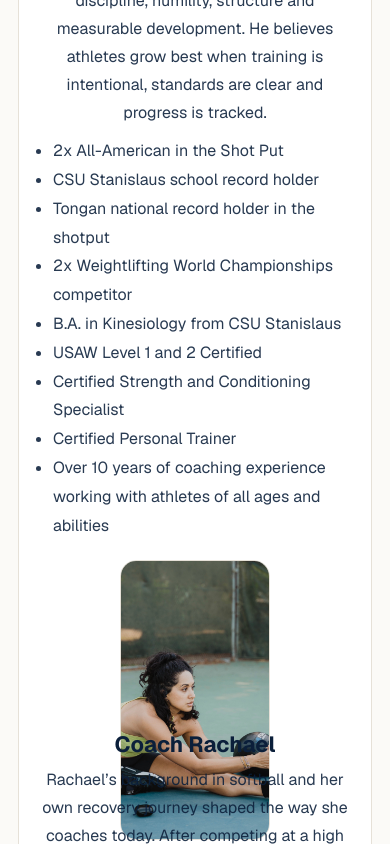
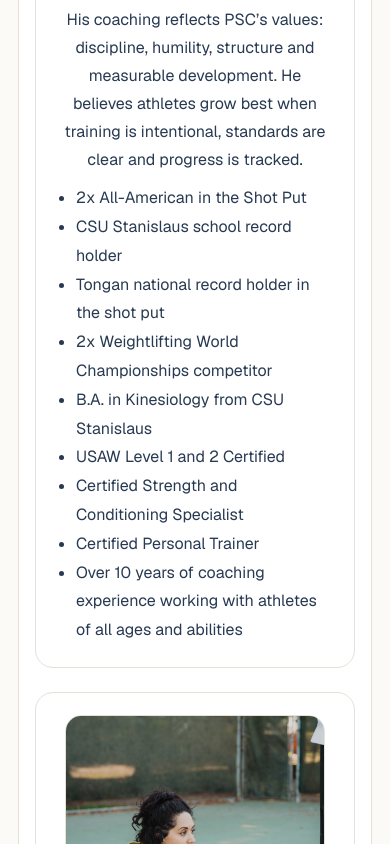
Before and after one commit to UHE4VY/pasifika-sc, a Next.js app: page / in a window 390 px wide. Shown: the part 4360-5204 px from the top of the page. Built offline with nearby package versions, Linux system fonts and the light colour scheme.

Commit message:
Coach bio edits and update to global.css

```diff
--- a/app/globals.css
+++ b/app/globals.css
@@ -125,3 +125,62 @@
     margin-right: auto;
   }
 }
+
+.coach-section {
+  display: grid;
+  gap: 24px;
+}
+
+.coach-card {
+  display: grid;
+  grid-template-columns: 220px minmax(0, 1fr);
+  gap: 24px;
+  align-items: start;
+  padding: 22px;
+  border: 1px solid var(--border);
+  border-radius: 18px;
+  background: var(--panel2);
+  box-shadow: 0 8px 20px var(--shadow);
+}
+
+.coach-image-wrap {
+  width: 220px;
+}
+
+.coach-image {
+  width: 100%;
+  height: 260px;
+  display: block;
+  object-fit: cover;
+  border-radius: 16px;
+  border: 1px solid var(--border);
+}
+
+.coach-text {
+  min-width: 0;
+}
+
+@media (max-width: 768px) {
+  .coach-card {
+    grid-template-columns: 1fr;
+    gap: 16px;
+    text-align: center;
+  }
+
+  .coach-image-wrap {
+    width: 100%;
+    max-width: 260px;
+    margin: 0 auto;
+  }
+
+  .coach-image {
+    height: 260px;
+  }
+
+  .coach-text ul {
+    text-align: left;
+    max-width: 340px;
+    margin-left: auto;
+    margin-right: auto;
+  }
+}
--- a/app/page.tsx
+++ b/app/page.tsx
@@ -255,7 +255,7 @@ export default function HomePage() {
   <h2 style={sectionTitleStyle}>Meet the Coaches</h2>
 
   <div className="coach-section">
-  <div className="coach-card">
+    <article className="coach-card">
       <div className="coach-image-wrap">
         <img
           src="/coaches/josh.jpeg"
@@ -266,59 +266,63 @@ export default function HomePage() {
 
       <div className="coach-text">
         <h3 style={coachNameStyle}>Coach Josh</h3>
+
         <p style={coachBodyStyle}>
-                  Josh’s path in sport was shaped by both setbacks and
-                  high-level competition. After a season-ending football injury
-                  in high school, he rebuilt through track &amp; field and went
-                  on to earn All-American honors in the shot put, set the CSU
-                  Stanislaus school record and represent the Kingdom of Tonga
-                  on the world stage in the sport of olympic weightlifting.
+          Josh’s path in sport was shaped by both setbacks and high-level
+          competition. After a season-ending football injury in high school, he
+          rebuilt through track &amp; field and went on to earn All-American
+          honors in the shot put, set the CSU Stanislaus school record and
+          represent the Kingdom of Tonga on the world stage in the sport of
+          Olympic weightlifting.
         </p>
+
         <p style={coachBodyStyle}>
-                  His coaching reflects PSC’s values: discipline, humility,
-                  structure and measurable development. He believes athletes
-                  grow best when training is intentional, standards are clear
-                  and progress is tracked.
+          His coaching reflects PSC’s values: discipline, humility, structure
+          and measurable development. He believes athletes grow best when
+          training is intentional, standards are clear and progress is tracked.
         </p>
 
         <ul style={coachListStyle}>
           <li>2x All-American in the Shot Put</li>
           <li>CSU Stanislaus school record holder</li>
-                  <li>Tongan national record holder in the shotput</li>
+          <li>Tongan national record holder in the shot put</li>
           <li>2x Weightlifting World Championships competitor</li>
           <li>B.A. in Kinesiology from CSU Stanislaus</li>
           <li>USAW Level 1 and 2 Certified</li>
           <li>Certified Strength and Conditioning Specialist</li>
           <li>Certified Personal Trainer</li>
-                  <li>Over 10 years of coaching experience working with athletes of all ages and abilities</li>
+          <li>
+            Over 10 years of coaching experience working with athletes of all
+            ages and abilities
+          </li>
         </ul>
       </div>
-            </div>
+    </article>
 
-            <div className="coach-card">
+    <article className="coach-card">
       <div className="coach-image-wrap">
         <img
           src="/coaches/rachael.jpeg"
           alt="Coach Rachael Simbra"
-                  style={coachImageStyle}
+          className="coach-image"
         />
       </div>
 
       <div className="coach-text">
         <h3 style={coachNameStyle}>Coach Rachael</h3>
+
         <p style={coachBodyStyle}>
-                  Rachael’s background in softball and her own recovery journey
-                  shaped the way she coaches today. After competing at a high
-                  level through her youth and having her competitive career cut
-                  short by injury, she found her way into coaching and athlete
-                  development.
+          Rachael’s background in softball and her own recovery journey shaped
+          the way she coaches today. After competing at a high level through her
+          youth and having her competitive career cut short by injury, she found
+          her way into coaching and athlete development.
         </p>
+
         <p style={coachBodyStyle}>
-                  She brings a warm but standards-driven approach that helps
-                  young athletes build confidence, movement quality, and
-                  long-term athletic ability. Her work reflects PSC’s belief
-                  that strong athletes are built through consistency, care, and
-                  community.
+          She brings a warm but standards-driven approach that helps young
+          athletes build confidence, movement quality, and long-term athletic
+          ability. Her work reflects PSC’s belief that strong athletes are built
+          through consistency, care, and community.
         </p>
 
         <ul style={coachListStyle}>
@@ -327,15 +331,20 @@ export default function HomePage() {
           <li>Experience coaching club and youth athletes</li>
           <li>Performance + confidence-driven approach</li>
           <li>NASM CPT Certified</li>
-                  <li>B.A. in English with an emphasis in 19th century British and American Literature from CSU East Bay</li>
-                  <li>Over 10 years of coaching experience working with athletes of all ages and abilities</li>
-
+          <li>
+            B.A. in English with an emphasis in 19th century British and
+            American Literature from CSU East Bay
+          </li>
+          <li>
+            Over 10 years of coaching experience working with athletes of all
+            ages and abilities
+          </li>
         </ul>
       </div>
-            </div>
+    </article>
   </div>
 
-          <div style={{ marginTop: 18 }}>
+  <div style={{ marginTop: 18, textAlign: "center" }}>
     <CallToAction href="/services" variant="secondary">
       Explore services
     </CallToAction>
```
Lines whose indentation alone changed are shown as unchanged.
